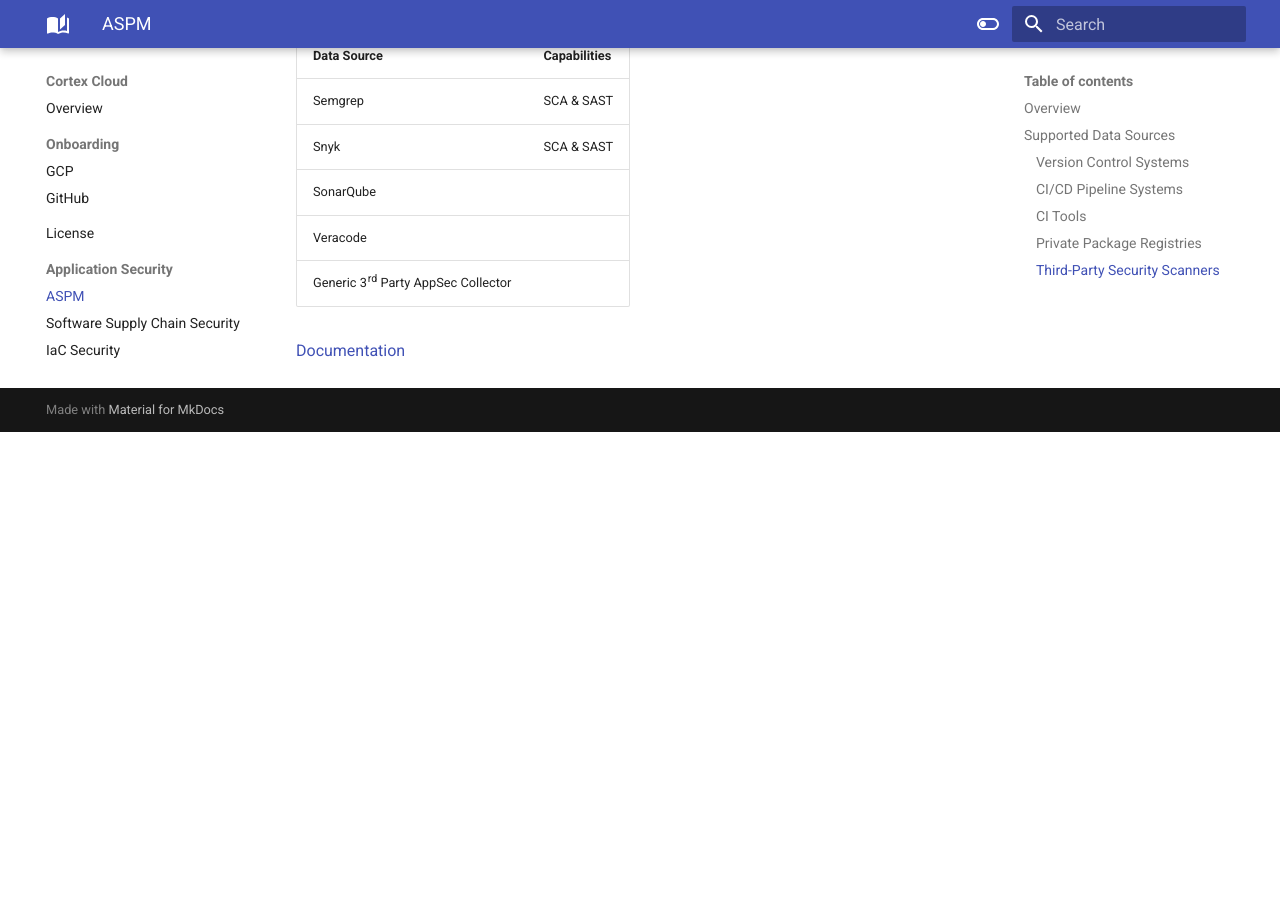
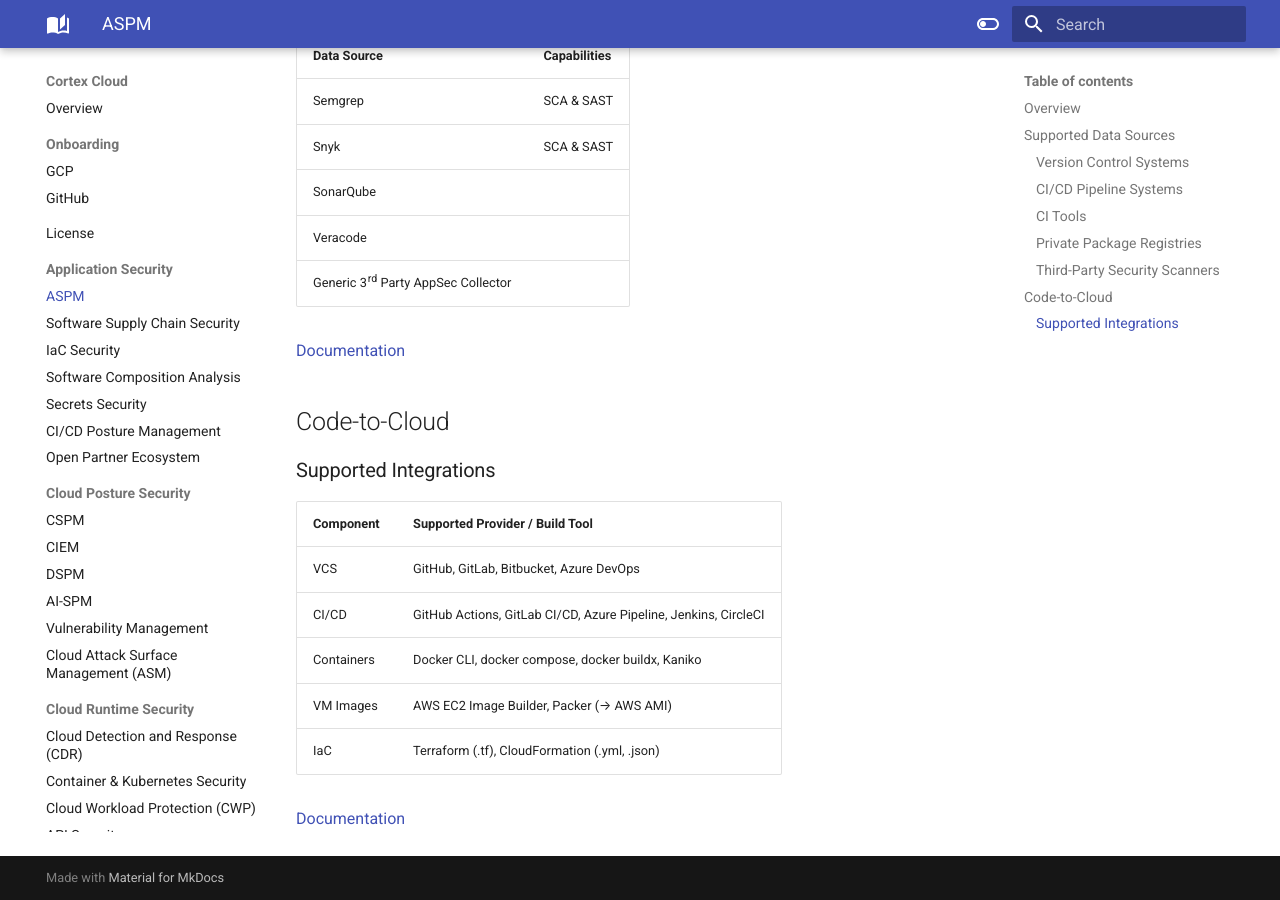
Before and after one commit to fdmsantos/mytechdocs, an MkDocs documentation site: the page built from docs/cortexcloud/application-security/aspm.md, in a window 1280 px wide and 900 px high, scrolled down 1995 px. Built offline with MkDocs 1.6.1 and Material for MkDocs 9.7.7, drawn with Linux system fonts in a browser that asks for light colours; before the commit the page ends 2427 px from its top, so only the background shows below that.

Commit message:
Add Code to Cloud

```diff
--- a/docs/cortexcloud/application-security/aspm.md
+++ b/docs/cortexcloud/application-security/aspm.md
@@ -63,3 +63,17 @@ ASPM is included in the **Cloud Posture Management** license.
 | Generic 3rd Party AppSec Collector |              |
 
 [Documentation](https://docs-cortex.paloaltonetworks.com/r/Cortex-CLOUD/Cortex-Cloud-Posture-Management-Documentation/Onboard-Data-Sources)
+
+## Code-to-Cloud
+
+### Supported Integrations
+
+| Component  | Supported Provider / Build Tool                                 |
+|------------|-----------------------------------------------------------------|
+| VCS        | GitHub, GitLab, Bitbucket, Azure DevOps                         |
+| CI/CD      | GitHub Actions, GitLab CI/CD, Azure Pipeline, Jenkins, CircleCI |
+| Containers | Docker CLI, docker compose, docker buildx, Kaniko               |
+| VM Images  | AWS EC2 Image Builder, Packer (→ AWS AMI)                       |
+| IaC        | Terraform (.tf), CloudFormation (.yml, .json)                   |
+
+[Documentation](https://docs-cortex.paloaltonetworks.com/r/Cortex-CLOUD/Cortex-Cloud-Posture-Management-Documentation/Code-to-Cloud)
```
